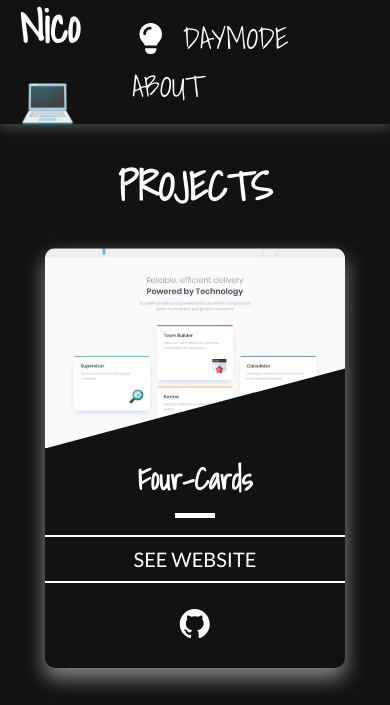
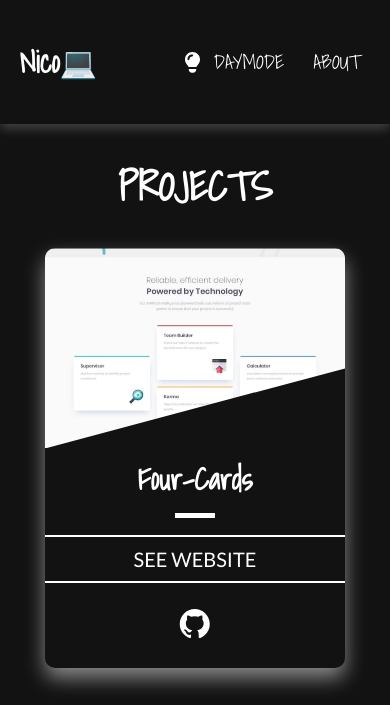
Before and after one commit to nico-TheDev/Project-Showcase, a plain HTML site: page index.html in a window 390 px wide. Shown: the top 705 px of the page. Drawn offline with Linux system fonts and the light colour scheme.

Commit message:
change font navbar in mobile

```diff
--- a/style.css
+++ b/style.css
@@ -223,3 +223,11 @@ main{
 .social__link:hover{
     color: green;
 }
+
+
+
+@media(max-width:430px){
+    .navbar{
+        font-size: 2rem;
+    }
+}
```
